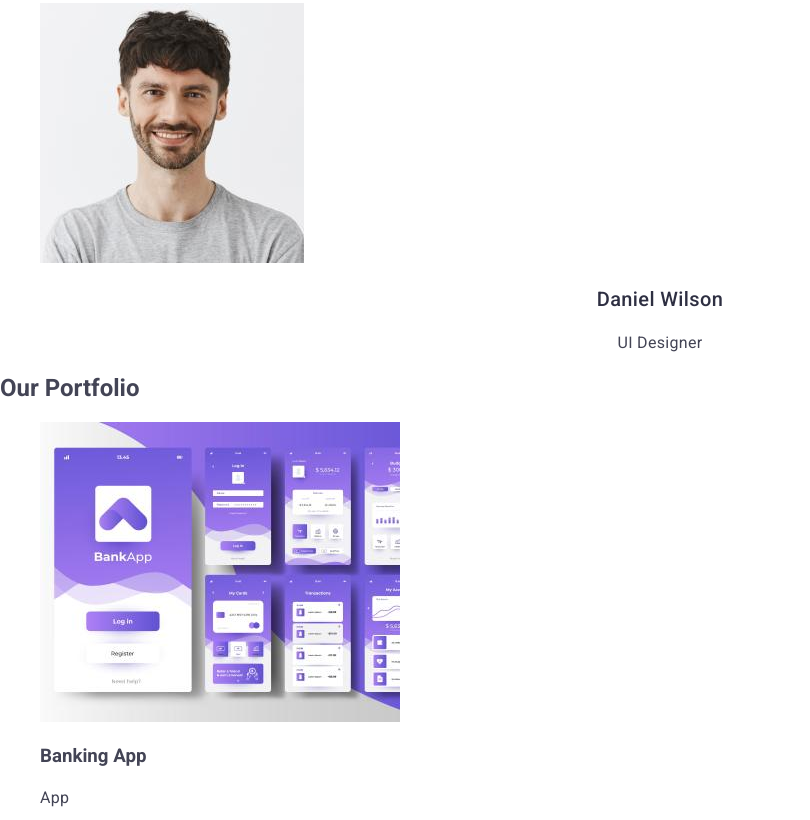
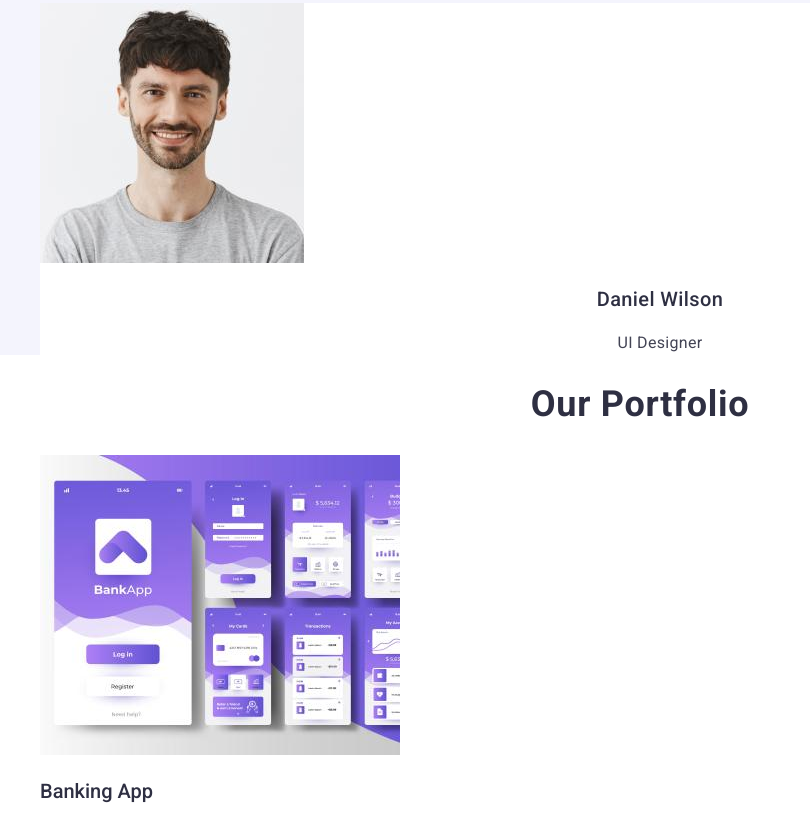
Before and after one commit to Daria2608/goit-markup-hw-02, a plain HTML site: page index.html in a window 1280 px wide. Shown: the part 1958-2778 px from the top of the page, without its empty margins (0-810 px from the left). Drawn offline with nearby package versions, Linux system fonts and the light colour scheme.

Commit message:
goit-markup-hw-02-4

```diff
--- a/css/styles.css
+++ b/css/styles.css
@@ -126,8 +126,8 @@ h1 {
  background-color: #F4F4FD;
 }
 
-.team-list {
- background-color: #FFFFFF;
+.team-list-item {
+    background-color: #FFFFFF;
 }
 
 .our-team-title {
@@ -169,7 +169,24 @@ letter-spacing: 0.02em;
     background-color: #FFFFFF;
 }
 
+.portfolio-title {
+text-align: center;
+font-size: 36px;
+font-weight: 700;
+line-height: 1.11;
+letter-spacing: 0.02em;
+text-transform: capitalize;
+color: #2E2F42;
+}
 
+
+.portfolio-list-item-title {
+ color: #2E2F42 ;
+font-size: 20px;
+font-weight: 500;
+line-height: 1.2;
+letter-spacing: 0.02;
+}
 
 .portfolio-item-text {
 font-size: 16px;
```
